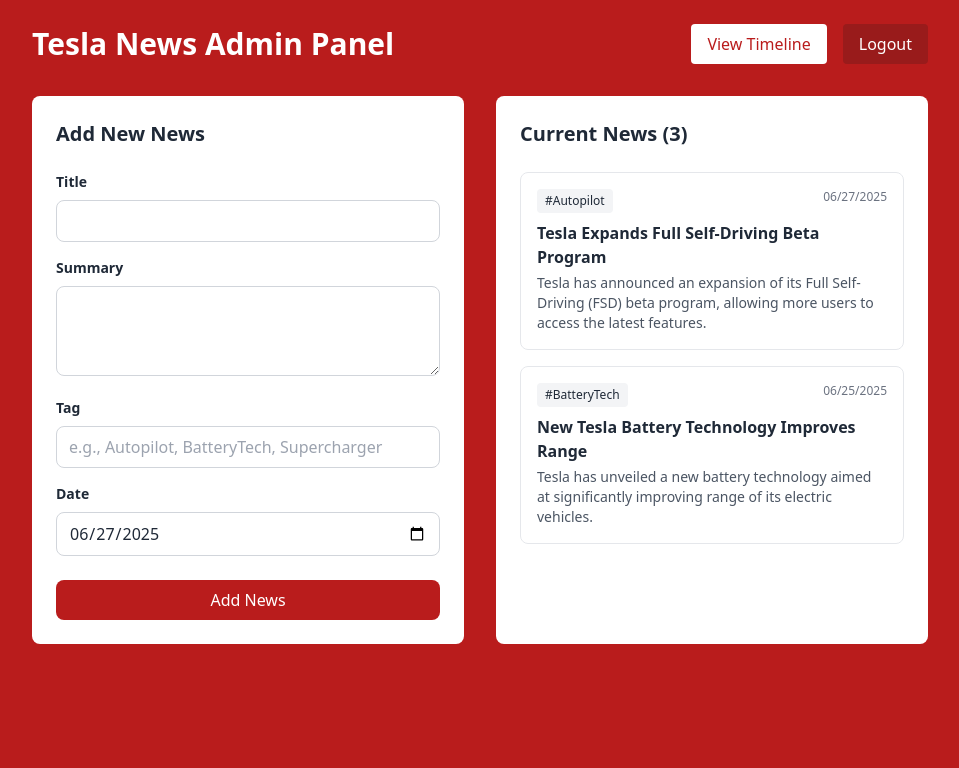
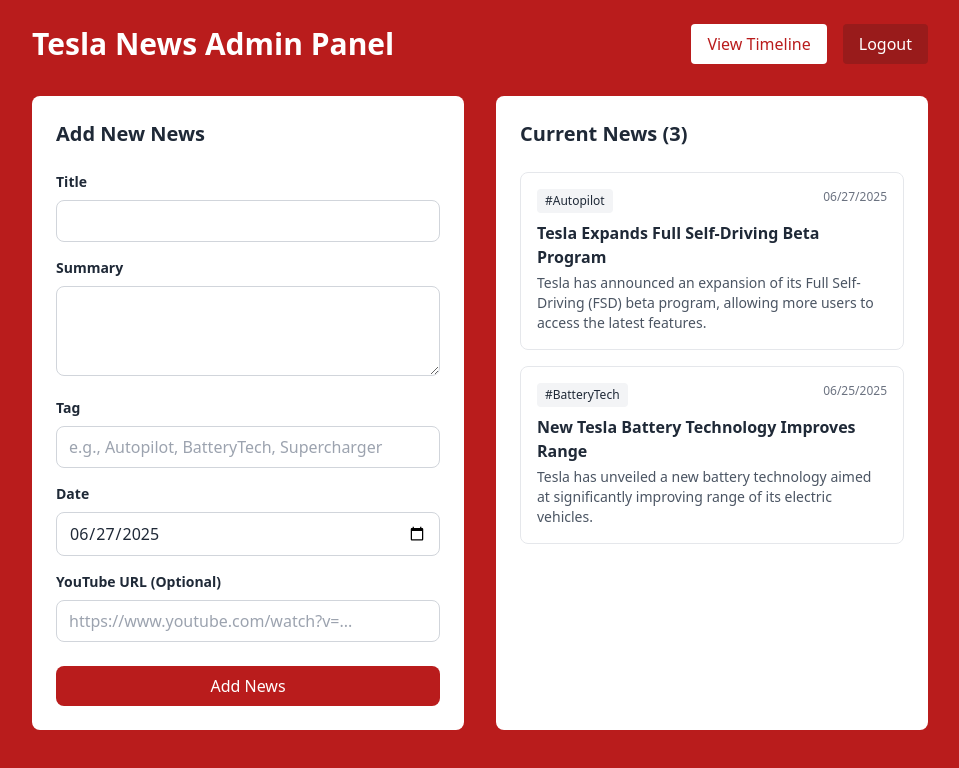
Before and after one commit to squarebaga/tesla-news-timeline, a React (Vite) app: page /admin in a window 1280 px wide. Shown: the top 768 px of the page, without its empty margins (160-1119 px from the left). Built offline with nearby package versions, Linux system fonts and the light colour scheme; sample sign-in values are in the browser's storage.

Commit message:
Add embedding youtube video

```diff
--- a/src/App.jsx
+++ b/src/App.jsx
@@ -10,7 +10,8 @@
     date: "06/27/2025",
     tag: "#Autopilot",
     title: "Tesla Expands Full Self-Driving Beta Program",
-    summary: "Tesla has announced an expansion of its Full Self-Driving (FSD) beta program, allowing more users to access the latest features."
+    summary: "Tesla has announced an expansion of its Full Self-Driving (FSD) beta program, allowing more users to access the latest features.",
+    youtubeUrl: "https://www.youtube.com/watch?v=dQw4w9WgXcQ"
   },
   {
     id: 2,
--- a/src/TeslaNewsTimeline.jsx
+++ b/src/TeslaNewsTimeline.jsx
@@ -1,5 +1,34 @@
 import React from "react";
 import { useNavigate } from 'react-router-dom';
+
+function YouTubeEmbed({ url }) {
+  if (!url) return null;
+
+  // Extract YouTube video ID from various URL formats
+  const getVideoId = (url) => {
+    const regExp = /^.*(youtu.be\/|v\/|u\/\w\/|embed\/|watch\?v=|&v=)([^#&?]*).*/;
+    const match = url.match(regExp);
+    return (match && match[2].length === 11) ? match[2] : null;
+  };
+
+  const videoId = getVideoId(url);
+  if (!videoId) return null;
+
+  return (
+    <div className="mt-4 mb-4">
+      <iframe
+        width="100%"
+        height="200"
+        src={`https://www.youtube.com/embed/${videoId}`}
+        title="YouTube video player"
+        frameBorder="0"
+        allow="accelerometer; autoplay; clipboard-write; encrypted-media; gyroscope; picture-in-picture; web-share"
+        allowFullScreen
+        className="rounded-lg max-w-md"
+      ></iframe>
+    </div>
+  );
+}
 
 export default function TeslaNewsTimeline({ newsItems, isLoggedIn }) {
   const navigate = useNavigate();
@@ -31,6 +60,7 @@
               <p className="text-sm text-white/70">{item.date} <span className="ml-2 text-xs font-medium bg-white/10 px-2 py-1 rounded">{item.tag}</span></p>
               <h2 className="text-xl font-semibold mt-2">{item.title}</h2>
               <p className="text-white/90 mt-1">{item.summary}</p>
+              {item.youtubeUrl && <YouTubeEmbed url={item.youtubeUrl} />}
               <a href="#" className="text-white underline mt-2 inline-block">Read More</a>
             </div>
           ))}
--- a/src/components/AdminPanel.jsx
+++ b/src/components/AdminPanel.jsx
@@ -7,7 +7,8 @@
     title: '',
     summary: '',
     tag: '',
-    date: new Date().toISOString().split('T')[0]
+    date: new Date().toISOString().split('T')[0],
+    youtubeUrl: ''
   });
 
   const handleSubmit = (e) => {
@@ -22,7 +23,8 @@
         month: '2-digit',
         day: '2-digit',
         year: 'numeric'
-      })
+      }),
+      youtubeUrl: formData.youtubeUrl
     };
 
     onAddNews(newNews);
@@ -32,7 +34,8 @@
       title: '',
       summary: '',
       tag: '',
-      date: new Date().toISOString().split('T')[0]
+      date: new Date().toISOString().split('T')[0],
+      youtubeUrl: ''
     });
 
     alert('News added successfully!');
@@ -114,7 +117,7 @@
                 />
               </div>
 
-              <div className="mb-6">
+              <div className="mb-4">
                 <label className="block text-sm font-bold mb-2">Date</label>
                 <input
                   type="date"
@@ -123,6 +126,18 @@
                   onChange={handleChange}
                   className="w-full px-3 py-2 border border-gray-300 rounded-lg focus:outline-none focus:border-red-500"
                   required
+                />
+              </div>
+
+              <div className="mb-6">
+                <label className="block text-sm font-bold mb-2">YouTube URL (Optional)</label>
+                <input
+                  type="url"
+                  name="youtubeUrl"
+                  value={formData.youtubeUrl}
+                  onChange={handleChange}
+                  placeholder="https://www.youtube.com/watch?v=..."
+                  className="w-full px-3 py-2 border border-gray-300 rounded-lg focus:outline-none focus:border-red-500"
                 />
               </div>
 
```
